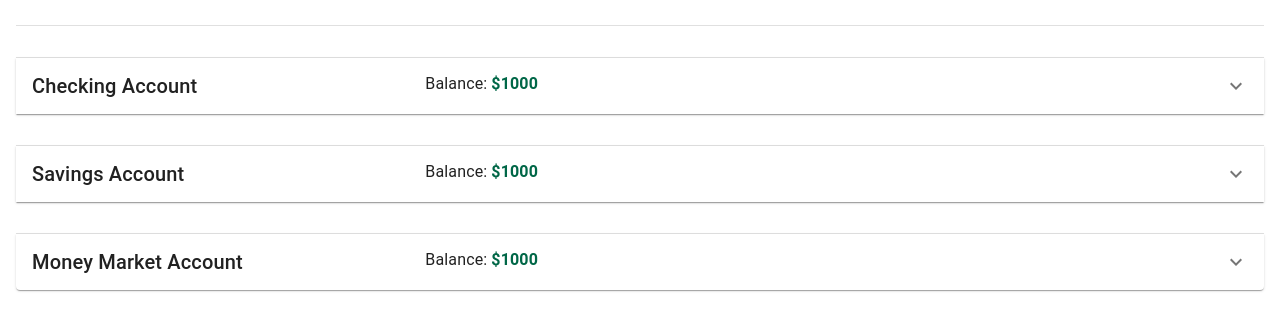
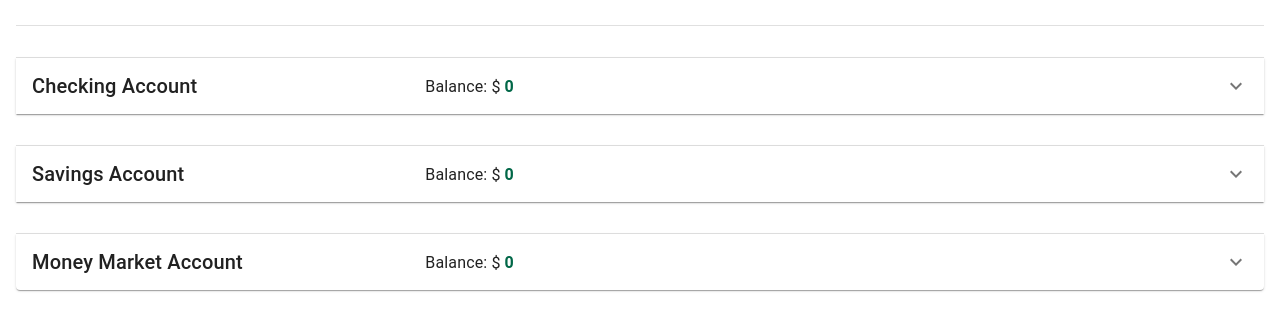
Before and after one commit to umkc-cs-451-2020-spring/Semester-Project-Group-4, a React (Create React App) app in the folder Commerce-Project/client/: page /dashboard in a window 1280 px wide. Shown: the part 355-683 px from the top of the page. Built offline with nearby package versions, Linux system fonts and the light colour scheme; no server answers.

Commit message:
get current balances on dashboard

```diff
--- a/Commerce-Project/client/src/Pages/dashboard/dashboard.tsx
+++ b/Commerce-Project/client/src/Pages/dashboard/dashboard.tsx
@@ -3,6 +3,7 @@ import { Typography, Divider, Paper, ExpansionPanel, ExpansionPanelSummary, Expa
 import { makeStyles, createStyles } from '@material-ui/styles';
 import ExpandMoreIcon from '@material-ui/icons/ExpandMore';
 import { Theme } from '../../components';
+import apis from '../../api';
 
 const useStyles = makeStyles(() =>
   createStyles({
@@ -24,12 +25,36 @@ const useStyles = makeStyles(() =>
       color: Theme.palette.primary.main,
       fontWeight: 700,
       marginLeft: '.25rem',
+      paddingTop: '0.1875rem'
+    },
+    balancePadding: {
+      paddingTop: '0.1875rem'
     }
-  }),
+  })
 );
 
+
+
 const DashBoard = () => {
-  const { paper, divider, expansion, expansionHeader, balance } = useStyles()
+  const { paper, divider, expansion, expansionHeader, balance, balancePadding } = useStyles()
+  const [moneyMarket, setMoneyMarket] = React.useState(0);
+  const [checking, setChecking] = React.useState(0);
+  const [savings, setSavings] = React.useState(0);
+
+  const getBalances = async () => {
+    let check = await apis.getCheckingBalance();
+    let save = await apis.getSavingsBalance();
+    let money = await apis.getMoneyMarketBalance();
+
+    setChecking(check.data.data[0].amount);
+    setSavings(save.data.data[0].amount);
+    setMoneyMarket(money.data.data[0].amount);
+
+  }
+
+  React.useEffect(() => {
+    getBalances();
+  }, [])
 
   return (
     <Paper elevation={0} className={paper}>
@@ -38,8 +63,8 @@ const DashBoard = () => {
       <ExpansionPanel className={expansion}>
         <ExpansionPanelSummary id="panel1" expandIcon={<ExpandMoreIcon />}>
           <Typography variant='h6' className={expansionHeader}>Checking Account</Typography>
-          <Typography variant='subtitle1'>Balance: </Typography>
-          <Typography variant='subtitle1' className={balance}>$1000</Typography>
+          <Typography variant='subtitle1' className={balancePadding}>Balance: $ </Typography>
+          <Typography variant='subtitle1' className={balance}>{checking}</Typography>
         </ExpansionPanelSummary>
         <ExpansionPanelDetails>
           Summary Details
@@ -49,8 +74,8 @@ const DashBoard = () => {
       <ExpansionPanel className={expansion}>
         <ExpansionPanelSummary id="panel2" expandIcon={<ExpandMoreIcon />}>
           <Typography variant='h6' className={expansionHeader}>Savings Account</Typography>
-          <Typography variant='subtitle1'>Balance: </Typography>
-          <Typography variant='subtitle1' className={balance}>$1000</Typography>
+          <Typography variant='subtitle1' className={balancePadding}>Balance: $ </Typography>
+          <Typography variant='subtitle1' className={balance}>{savings}</Typography>
         </ExpansionPanelSummary>
         <ExpansionPanelDetails>
           Summary Details
@@ -60,8 +85,8 @@ const DashBoard = () => {
       <ExpansionPanel className={expansion}>
         <ExpansionPanelSummary id="panel3" expandIcon={<ExpandMoreIcon />}>
           <Typography variant='h6' className={expansionHeader}>Money Market Account</Typography>
-          <Typography variant='subtitle1'>Balance:</Typography>
-          <Typography variant='subtitle1' className={balance}>$1000</Typography>
+          <Typography variant='subtitle1' className={balancePadding}>Balance: $</Typography>
+          <Typography variant='subtitle1' className={balance}>{moneyMarket}</Typography>
         </ExpansionPanelSummary>
         <ExpansionPanelDetails>
           Summary Details
--- a/Commerce-Project/client/src/api/index.tsx
+++ b/Commerce-Project/client/src/api/index.tsx
@@ -12,12 +12,17 @@ export const deleteUser = (id: string) => api.delete(`/user/${id}`)
 export const getUserById = (id: string) => api.get(`/user/${id}`)
 
 //accounts
-export const createChecking = (payload: any) => api.post(`/user`, payload)
-export const getChecking = () => api.post(`/user`)
-export const createSavings = (payload: any) => api.post(`/user`, payload)
-export const getSavings = () => api.post(`/user`)
-export const createMoneyMarket = (payload: any) => api.post(`/user`, payload)
-export const getMoneyMarket = () => api.post(`/user`)
+export const createChecking = (payload: any) => api.post(`/checking`, payload)
+export const getChecking = () => api.get(`/checkings`)
+export const getCheckingBalance = () => api.get(`/checkingtotal`)
+
+export const createSavings = (payload: any) => api.post(`/saving`, payload)
+export const getSavings = () => api.get(`/savings`)
+export const getSavingsBalance = () => api.get(`/savingstotal`)
+
+export const createMoneyMarket = (payload: any) => api.post(`/moneymarket`, payload)
+export const getMoneyMarket = () => api.get(`/moneymarkets`)
+export const getMoneyMarketBalance = () => api.get(`/moneymarkettotal`)
 
 const apis = {
   createUser,
@@ -27,10 +32,13 @@ const apis = {
   getUserById,
   createChecking,
   getChecking,
+  getCheckingBalance,
   createSavings,
   getSavings,
+  getSavingsBalance,
   createMoneyMarket,
-  getMoneyMarket
+  getMoneyMarket,
+  getMoneyMarketBalance
 }
 
 export default apis
```
Also changed, not shown: 1 other file (tests, documents, lock files or other folders).
